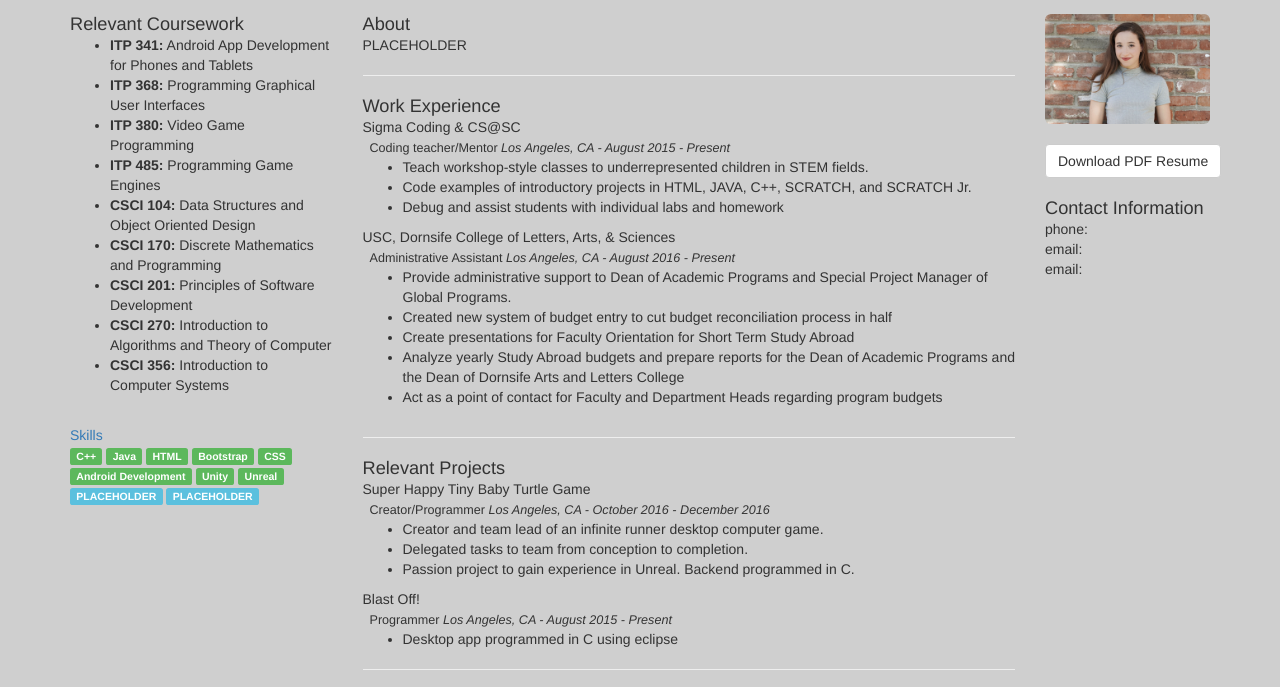
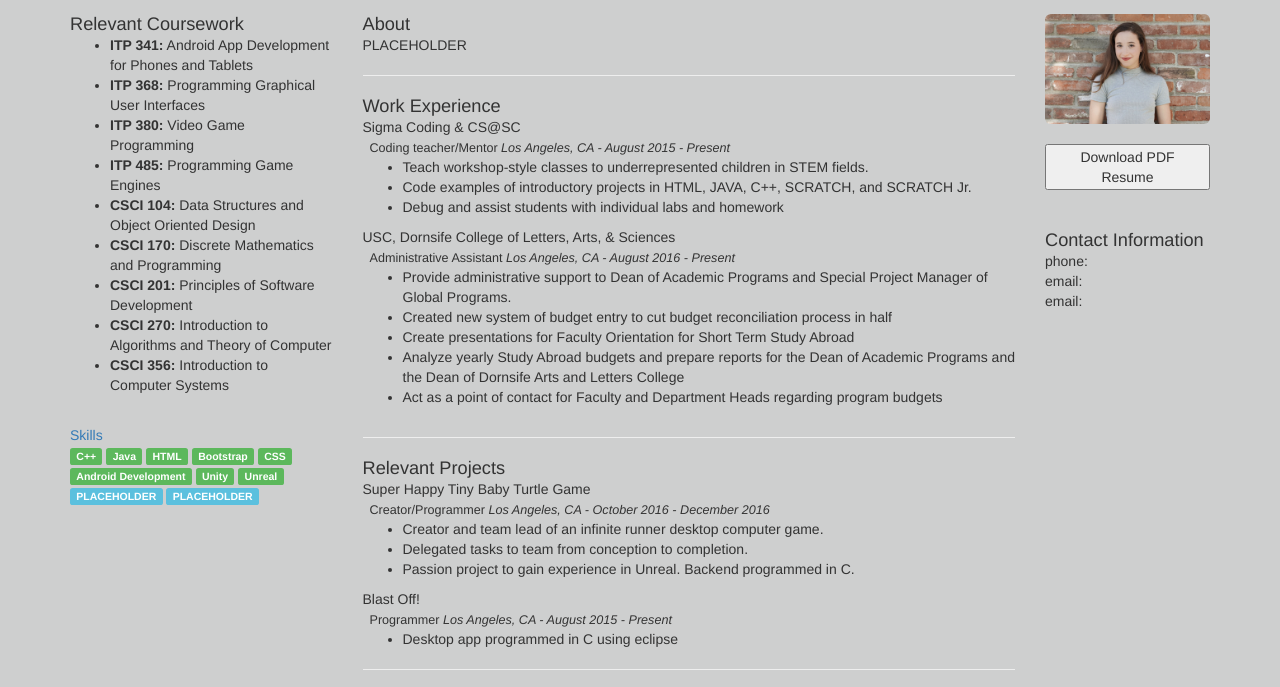
Before and after one commit to courtneypresto/courtneypresto.github.io, a plain HTML site: page index.html in a window 1280 px wide. Shown: the part 58-745 px from the top of the page. Drawn offline with nearby package versions, Linux system fonts and the light colour scheme.

Commit message:
button attempt

```diff
--- a/index.html
+++ b/index.html
@@ -161,7 +161,9 @@
 	<div >
 		<img class = "hoverPic img-rounded" src="/cpresto.JPG" alt="Courtney" width=100% height=100%>
 		<br><br>
-		<button class="btn btn-default">Download PDF Resume</button>
+		<form method="get" action="/cprestoResume">
+   			<button type="submit">Download PDF Resume</button>
+		</form>
 		<br><br>
 		<h2>Contact Information</h2>
 		<br>
--- a/style.css
+++ b/style.css
@@ -4,7 +4,7 @@
 body {
   /*border-style: solid;*/
   /*border-width: medium;*/
-background-color: rgba(15,15, 15, 0.2);
+background-color: rgba(10,15, 15, .2);
   /*width: 640px;*/
 }
 
```
Also changed, not shown: 1 other file.
